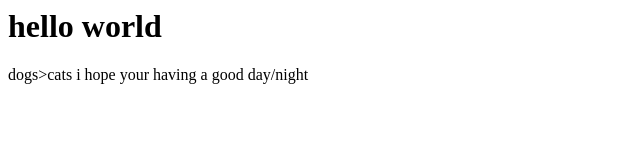
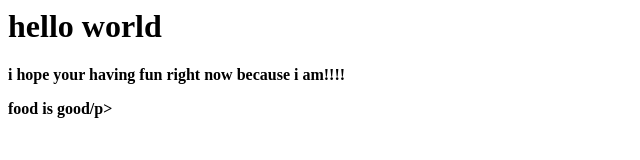
Before and after one commit to agfs-rneilson/agfs-rneilson.github.io, a plain HTML site: page index.html in a window 1280 px wide. Shown: the whole page, without its empty margins (0-640 px from the left). Drawn offline with Linux system fonts and the light colour scheme.

Commit message:
Update index.html

```diff
--- a/index.html
+++ b/index.html
@@ -1,4 +1,4 @@
 <h1>hello world</h1>
 
-<p1>dogs>cats</p1>
-<p1>i hope your having a good day/night</p1>
+<p><b>i hope your having <b>fun</b> right now because i am!!!!</p>
+<p>food is good/p>
```
